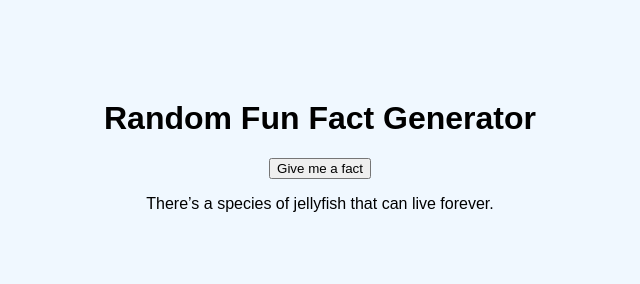
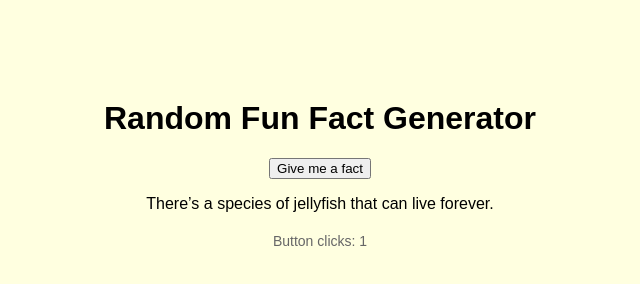
Before and after one commit to lufussel/DevDayDemo, a plain HTML site: page index.html in a window 1280 px wide. Both pictures are taken after a click on the button "Give me a fact". Shown: the whole page, without its empty margins (320-960 px from the left). Drawn offline with Linux system fonts and the light colour scheme.

Commit message:
Updated post demo

```diff
--- a/index.html
+++ b/index.html
@@ -11,6 +11,7 @@
     <h1>Random Fun Fact Generator</h1>
     <button id="generateBtn">Give me a fact</button>
     <p id="fact"></p>
+    <p id="counter">Button clicks: 0</p>
   </div>
   <script src="script.js"></script>
 </body>
--- a/script.js
+++ b/script.js
@@ -5,7 +5,19 @@ const facts = [
   "There’s a species of jellyfish that can live forever.",
 ];
 
+// Counter to track button clicks
+let clickCount = 0;
+
 document.getElementById("generateBtn").addEventListener("click", () => {
+  // Increment click counter
+  clickCount++;
+  console.log(`Button clicked ${clickCount} time(s)`);
+
+  // Update the counter display on the webpage
+  document.getElementById("counter").textContent = `Button clicks: ${clickCount}`;
+
   const randomIndex = Math.floor(Math.random() * facts.length);
   document.getElementById("fact").textContent = facts[randomIndex];
 });
+
+// TODO: Log how many times the button has been clicked
--- a/style.css
+++ b/style.css
@@ -1,6 +1,6 @@
 body {
   font-family: Arial, sans-serif;
-  background-color: #f0f8ff;
+  background-color: lightyellow;
   text-align: center;
   margin-top: 100px;
 }
@@ -9,3 +9,9 @@ body {
   max-width: 500px;
   margin: auto;
 }
+
+#counter {
+  font-size: 14px;
+  color: #666;
+  margin-top: 20px;
+}
```
